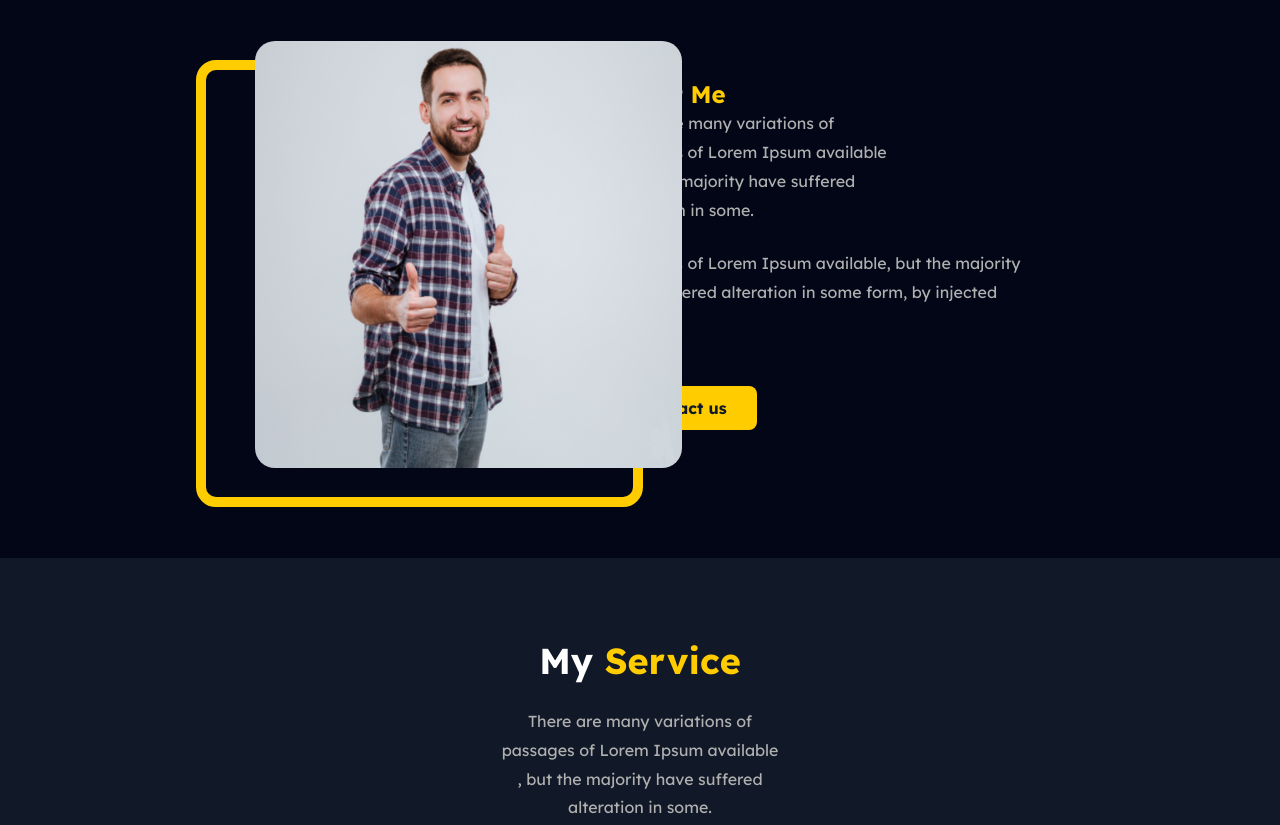
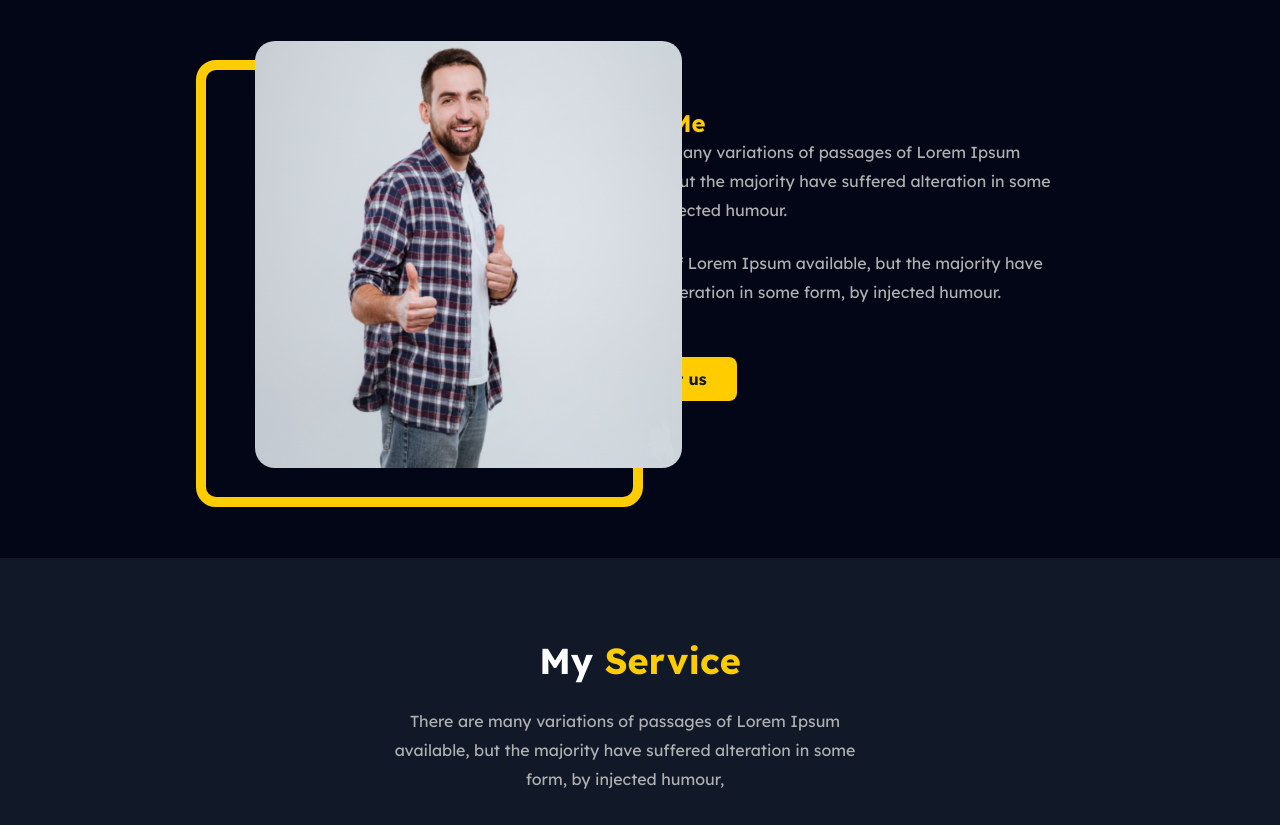
Before and after one commit to HamodeMSGIX/Final_Css, a plain HTML site: page index.html in a window 1280 px wide. Shown: the part 680-1505 px from the top of the page. Drawn offline with Linux system fonts and the light colour scheme.

Commit message:
Final touches

```diff
--- a/index.html
+++ b/index.html
@@ -13,7 +13,9 @@
   <body>
     <header>
       <nav>
-        <a href="#"><h2>About<strong>Me.</strong></h2></a>
+        <a href="#"
+          ><h2>About<strong>Me.</strong></h2></a
+        >
         <ul>
           <li><a href="#home">Home</a></li>
           <li><a href="#about">About</a></li>
@@ -50,10 +52,9 @@
         <div class="about-content">
           <h2>About <strong>Me</strong></h2>
           <p>
-            There are many variations of<br />
-            passages of Lorem Ipsum available<br />, but the majority have
-            suffered<br />
-            alteration in some.
+            There are many variations of passages of Lorem Ipsum<br />
+            available, but the majority have suffered alteration in some <br />
+            form, by injected humour.
           </p>
           <p>
             Passages of Lorem Ipsum available, but the majority have suffered
@@ -67,10 +68,9 @@
         <div class="services-header">
           <h2>My <strong>Service</strong></h2>
           <p>
-            There are many variations of<br />
-            passages of Lorem Ipsum available<br />, but the majority have
-            suffered<br />
-            alteration in some.
+            There are many variations of passages of Lorem Ipsum <br />
+            available, but the majority have suffered alteration in some<br />
+            form, by injected humour,
           </p>
         </div>
         <div class="services-container">
@@ -149,8 +149,7 @@
           <h2>My <strong>Experiences</strong></h2>
           <p>
             There are many variations of passages of Lorem Ipsum<br />
-            available, but the majority have suffered alteration in some form,
-            by injected humour.
+            available, but the majority have suffered alteration in some form, by injected humour.
           </p>
         </div>
         <div class="experiences-container">
@@ -197,7 +196,10 @@
         </div>
         <div class="contact-content">
           <div class="contact-info">
-            <p><strong>Address:</strong> 23 S 80 Road, Benedic1, ne, 68516<br />United States</p>
+            <p>
+              <strong>Address:</strong> 23 S 80 Road, Benedic1, ne, 68516<br />United
+              States
+            </p>
             <p><strong>Phone:</strong> +01 123 456 789</p>
             <p><strong>Email:</strong> abc.xyz@gmail.com</p>
             <p><strong>Website:</strong> www.abc.xyz.com</p>
--- a/style.css
+++ b/style.css
@@ -120,7 +120,7 @@ h5 {
 }
 
 p {
-  max-width: 450px;
+  max-width: 470px;
   color: var(--link-color);
   font-weight: 400;
   font-size: 16px;
@@ -223,8 +223,8 @@ section {
   font-size: 16px;
   line-height: 1.8;
   color: var(--link-color);
-  max-width: 600px;
-  margin: 0 auto;
+  max-width: 670px;
+  margin: 0px 0px 0px 250px;
 }
 
 .services-container,
```
Also changed, not shown: images/my_image.jpg, images/portfolio1.jpg, images/portfolio5.jpg, 3 other files.
